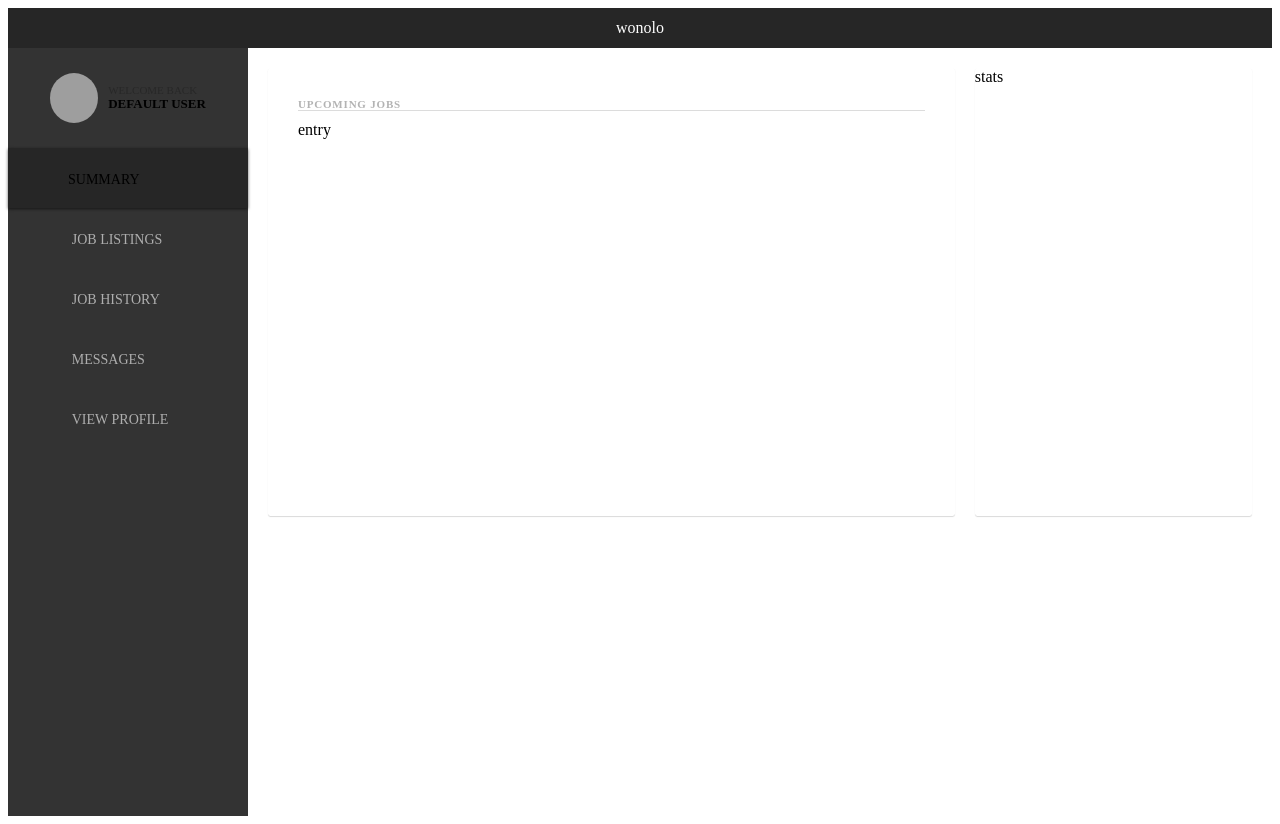
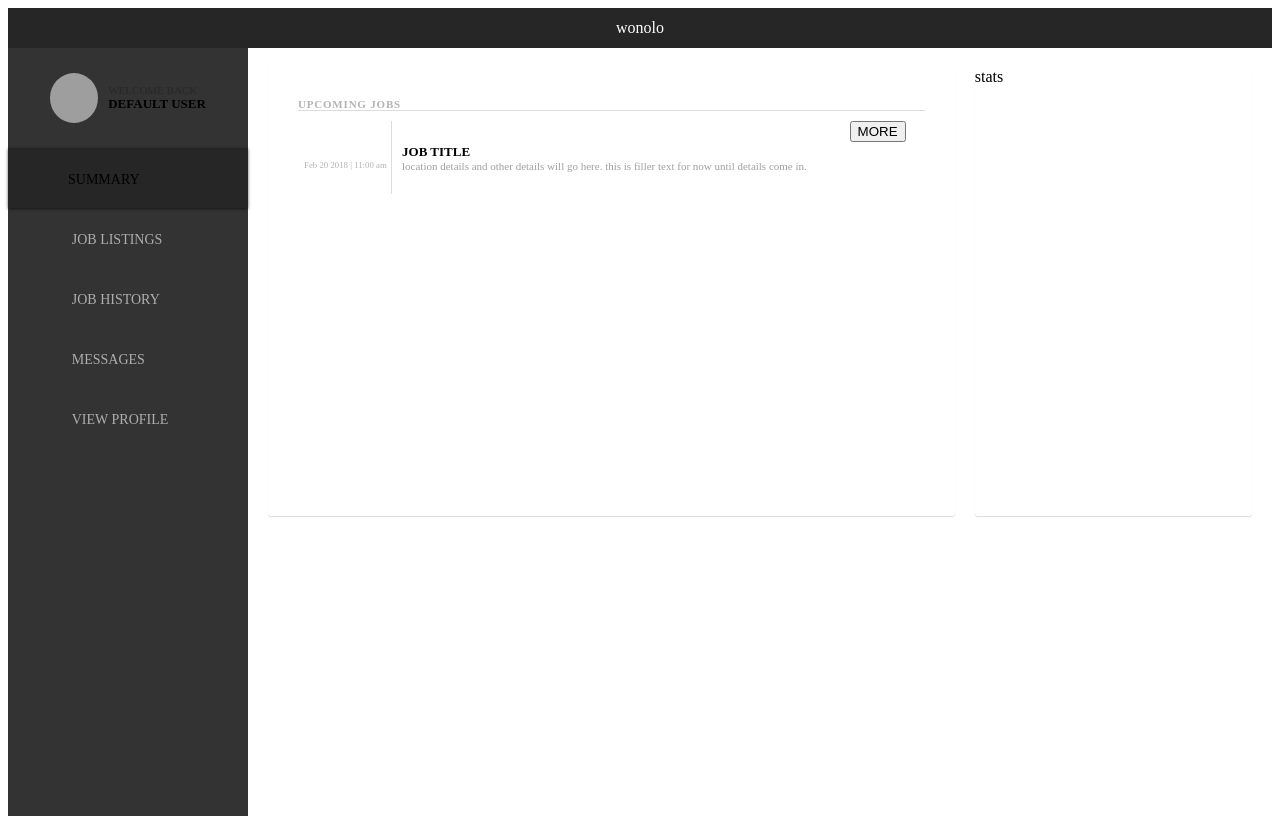
Before and after one commit to tiffaphm/not_wnl_platform, a React app: page / in a window 1280 px wide. Built offline with nearby package versions, Linux system fonts and the light colour scheme; grey boxes are pictures that could not be loaded; the HTML template or start-up script is replaced by a standard one.

Commit message:
create upcoming jobs list entry details

```diff
--- a/client/src/components/DashboardSubComponents/Summary/UpcomingJobsEntry.jsx
+++ b/client/src/components/DashboardSubComponents/Summary/UpcomingJobsEntry.jsx
@@ -3,7 +3,25 @@
 
 const UpcomingJobsEntry = () => (
   <div className="upcoming-jobs-entry-container">
-    entry
+    <div className="upcoming-job-entry-lead-wrapper">
+      <span className="upcoming-job-type">
+        <span>job type</span>
+      </span>
+      <span className="upcoming-job-date">
+        Feb 20 2018 | 11:00 am
+      </span>
+    </div>
+    <div className="upcoming-job-details-wrapper">
+      <span className="upcoming-job-entry-title">
+        JOB TITLE
+      </span>
+      <span className="upcoming-job-details-brief">
+        location details and other details will go here. this is filler text for now until details come in.
+      </span>
+    </div>
+    <div className="upcoming-job-details-button-wrapper">
+      <button className="expand-button">MORE</button>
+    </div>
   </div>
 );
 
--- a/client/src/components/styles/Summary.css
+++ b/client/src/components/styles/Summary.css
@@ -29,16 +29,73 @@
 .upcoming-jobs-list-container {
   display: grid;
   grid-row: 3 / span 1;
-  grid-template-columns: 15% 73% 12%;
   grid-template-rows: repeat(5, 1fr);
   margin-left: 30px;
   margin-right: 30px;
 }
 
 .upcoming-jobs-entry-container {
+  display: grid;
+  grid-template-columns: 15% 73% 12%;
   grid-row: 1 / span 1;
-  grid-column: 1 / span 3;
+  font-size: 11px;
 }
+
+/* upcoming jobs lead */
+
+.upcoming-job-entry-lead-wrapper {
+  display: grid;
+  grid-column: 1 / span 1;
+  justify-items: start;
+  border-right: 1px solid #DCDCDC;
+}
+
+.upcoming-job-type {
+  font-weight: 900;
+  text-transform: uppercase;
+  color: #fff;
+  align-self: end;
+  width: 100%;
+  background-color: var(--base);
+  border-radius: 40px 0 0 40px;
+}
+
+.upcoming-job-type span, .upcoming-job-date {
+  padding-left: 6px;
+  overflow: hidden;
+  white-space: nowrap;
+  text-overflow: clip;
+}
+
+.upcoming-job-date {
+  color: #B3B3B3;
+  font-weight: 300;
+  font-size: .55rem;
+  padding-top: 2px;
+}
+
+.upcoming-job-details-wrapper {
+  z-index: 1;
+}
+
+/* upcoming job details */
+.upcoming-job-details-wrapper {
+  display: grid;
+  grid-column: 2 / span 1;
+  padding-left: 10px;
+}
+
+.upcoming-job-entry-title {
+  align-self: end;
+  font-size: 13px;
+  font-weight: 900;
+}
+
+.upcoming-job-details-brief {
+  color: #A0A0A0;
+  font-weight: 300;
+}
+
 
 .stats-container {
   margin: 20px 20px 20px 10px;
```
